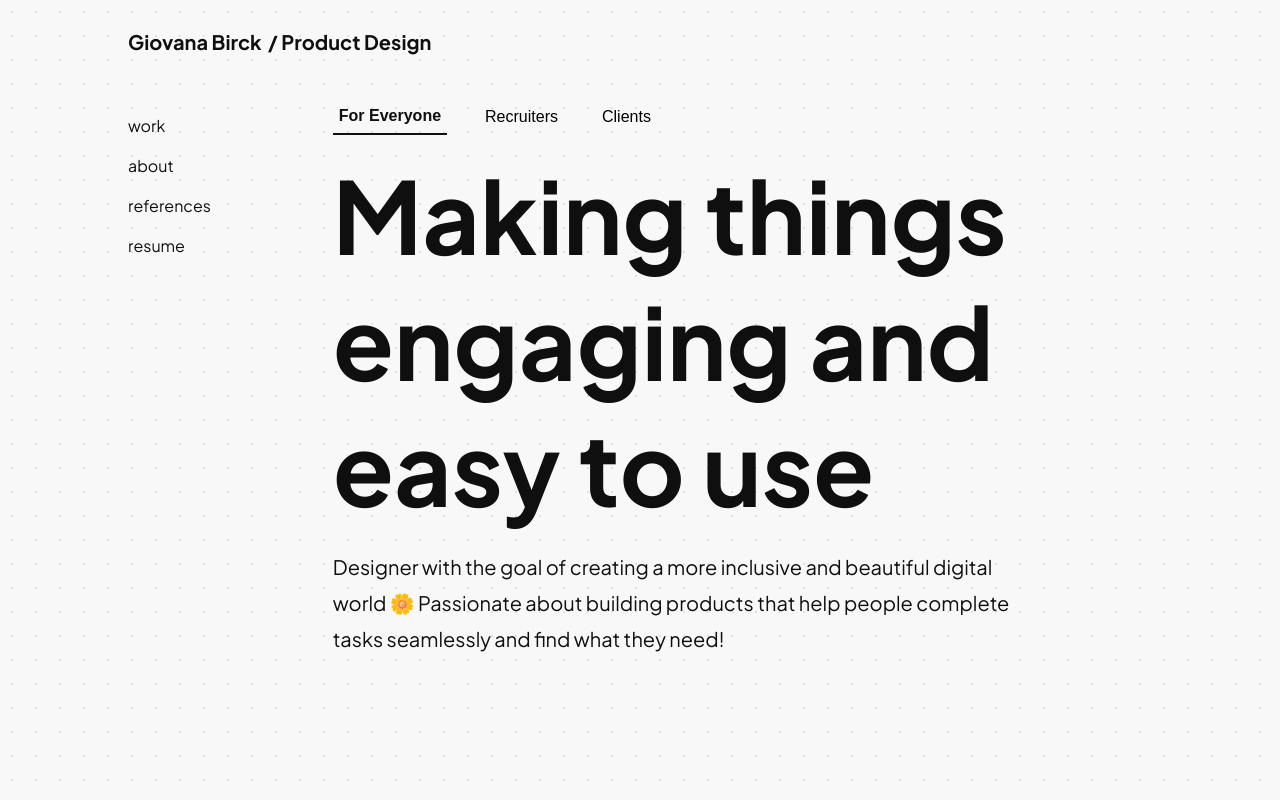
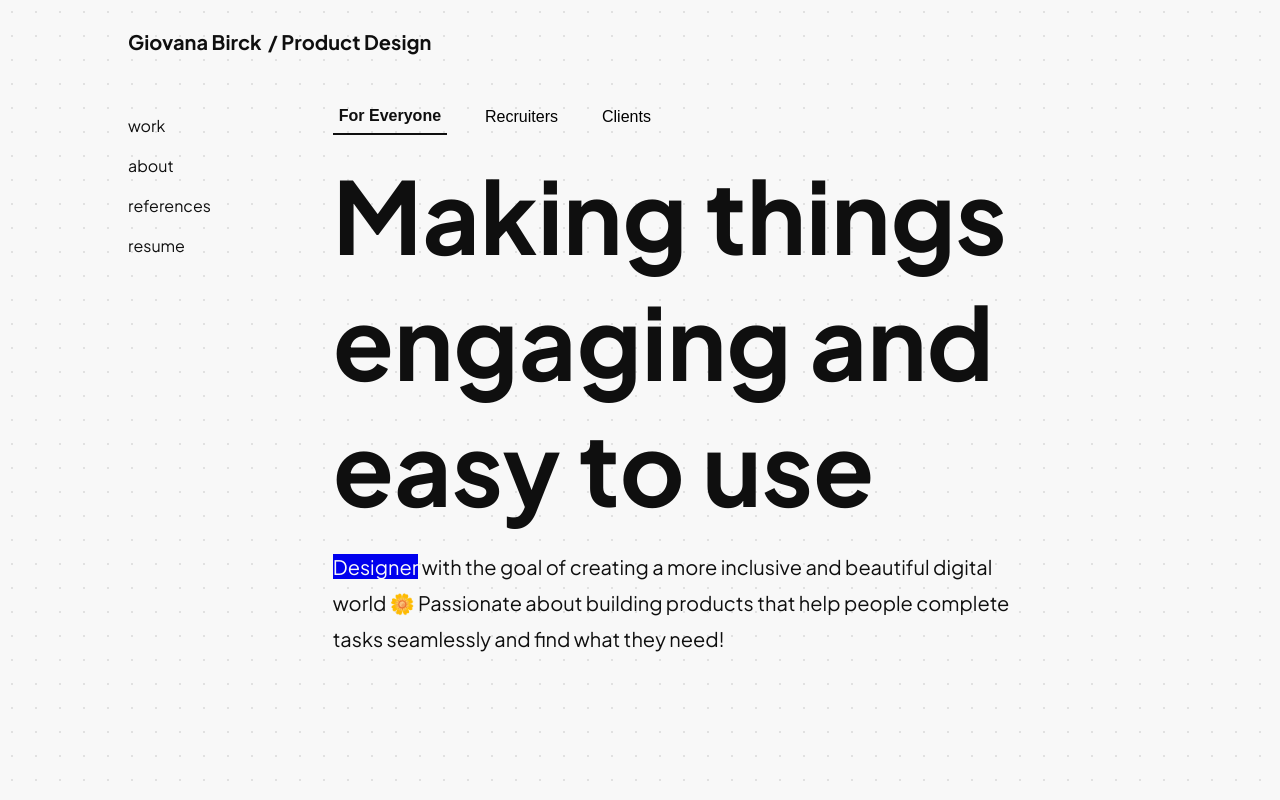
Before and after one commit to giovanabirck/website-test, a React (Create React App) app: page /product-design in a window 1280 px wide. Built offline with nearby package versions, Linux system fonts and the light colour scheme.

Commit message:
span test

```diff
--- a/src/pages/product-design/ProductDesign.js
+++ b/src/pages/product-design/ProductDesign.js
@@ -9,9 +9,9 @@ function ProductDesign() {
     switch (activeTab) {
       case 'everyone':
         return <div className='tab_content'>
-            <h2>Making things engaging and <br></br> easy to use</h2>
+            <h2>Making things engaging and easy to use</h2>
             <p>
-              Designer with the goal of creating a more inclusive and beautiful
+              <span>Designer</span> with the goal of creating a more inclusive and beautiful
               digital world 🌼 Passionate about building products that help
               people complete tasks seamlessly and find what they need!
             </p>
@@ -20,7 +20,7 @@ function ProductDesign() {
         return <div className='tab_content'>
           <h2>Designing with innovation and purpose</h2>
           <p>
-            Product Designer with a multidisciplinary background in the cultural and
+            <span>Product Designer</span> with a multidisciplinary background in the cultural and
             entertainment industries, I incorporate a holistic approach to my designs.
             Strong focus on interaction design, strategy and accessibility.
           </p>
@@ -29,7 +29,7 @@ function ProductDesign() {
         return <div className='tab_content'>
           <h2>Helping you reach your business goals</h2>
           <p>
-            Designer working in the intersection of art, design and technology,
+            <span>Designer</span> working in the intersection of art, design and technology,
             I have the goal of building and optimizing your business digital
             image through intuitive and beautiful experiences 🔥
           </p>
--- a/src/pages/product-design/ProductDesign.modules.css
+++ b/src/pages/product-design/ProductDesign.modules.css
@@ -60,6 +60,7 @@
     font-size: 100px;
     text-align: left;
     margin: 0px;
+    width: 800px;
 }
 
 .tab_content p {
@@ -68,3 +69,8 @@
     line-height: 1.8;
     width: 700px;
 }
+
+.tab_content span {
+    background-color: #0000EE;
+    color: #F8F8F8;
+}
```
